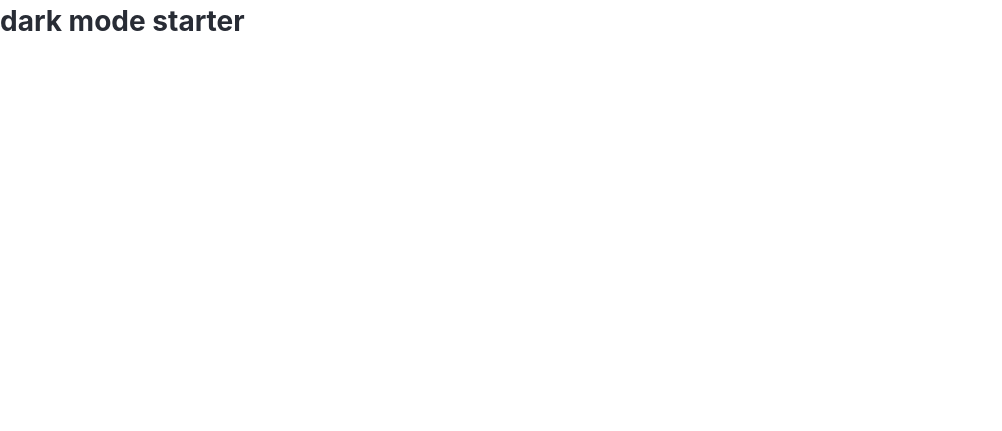
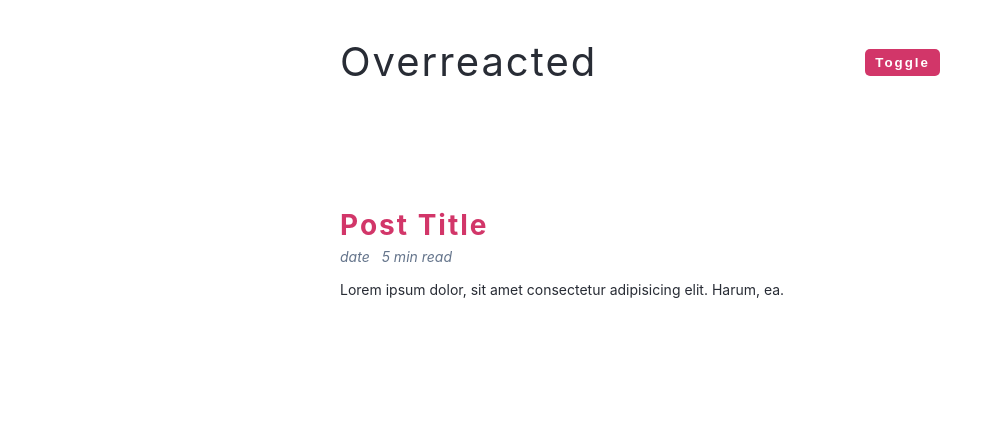
Before and after one commit to hopeVaughn/simple-vanilla-js-projects, a plain HTML site: page darkmode/index.html in a window 1280 px wide. Shown: the whole page, without its empty margins (0-1002 px from the left). Drawn offline with Linux system fonts and the light colour scheme.

Commit message:
add html structure

```diff
--- a/darkmode/index.html
+++ b/darkmode/index.html
@@ -8,7 +8,27 @@
     <link rel="stylesheet" href="./styles.css" />
   </head>
   <body>
-    <h1>dark mode starter</h1>
+    <nav>
+      <div class="nav-center">
+        <span>overreacted</span>
+        <button class="btn">toggle</button>
+      </div>
+    </nav>
+    <!-- articles -->
+    <section class="articles">
+      <!-- single post -->
+      <article class="post">
+        <h2>post title</h2>
+        <div class="post-info">
+          <span>date</span>
+          <span>5 min read</span>
+        </div>
+        <p>
+          Lorem ipsum dolor, sit amet consectetur adipisicing elit. Harum, ea.
+        </p>
+      </article>
+      <!-- end of single post -->
+    </section>
     <script src="./app.js"></script>
   </body>
 </html>
```
